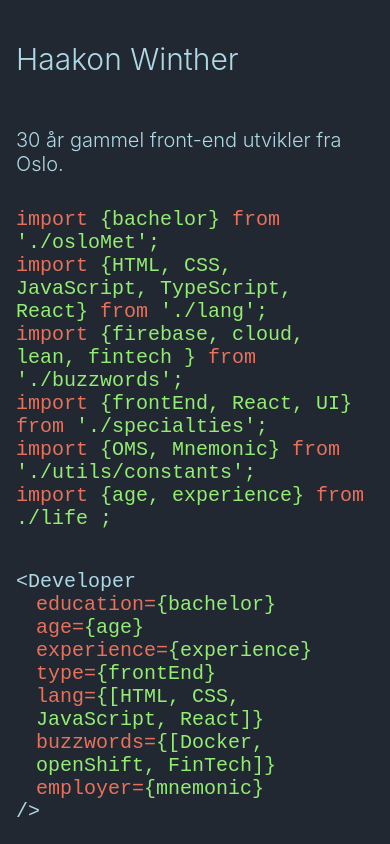
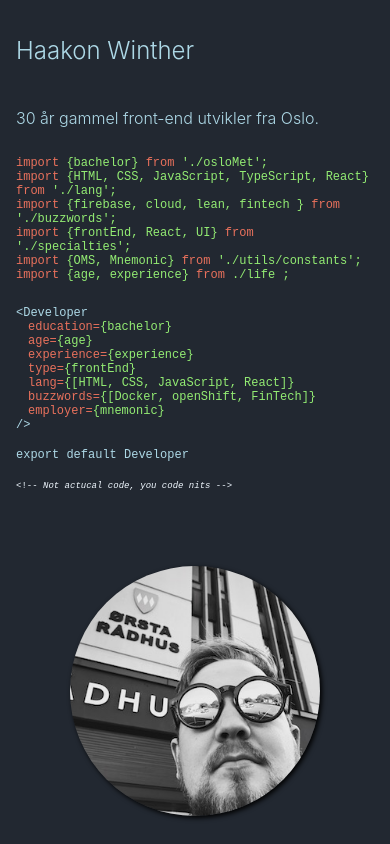
Before and after one commit to HaakonW/haakonw, a React (Create React App) app: page / in a window 390 px wide. Shown: the top 844 px of the page. Built offline with nearby package versions, Linux system fonts and the light colour scheme.

Commit message:
Shrink imports

```diff
--- a/src/App.css
+++ b/src/App.css
@@ -12,6 +12,10 @@
 h3, h4, h5 {
   font-weight: 300;
   color: lightblue;
+}
+
+h5 {
+margin: 0;
 }
 
 
@@ -71,24 +75,11 @@
   grid-template-rows: auto  auto;
 }
 
-@media (max-width: 750px) {
-  .grid-1 {
-    display: grid;
-    grid-template-columns: 1fr;
-    grid-template-rows: auto  ;
-    grid-gap: 10px;
-  }
-  ul {
-    margin-left: 0px;
-    font-size: 0.75em;
-  }
-}
+
 
 /* items */
 
-.grid-1 div {
-  font-size: 20px;
-  }
+
 
 
 .aboutSection{
@@ -115,6 +106,19 @@
   h2 {
     font-size:1em;
   }
+  .grid-1 {
+    display: grid;
+    grid-template-columns: 1fr;
+    grid-template-rows: auto  ;
+    grid-gap: 10px;
+  }
+  ul {
+    margin-left: 0px;
+    font-size: 0.75em;
+  }
+  .imports, .codeBlock  {
+    font-size: 12px ;
+  }
 }
 
 
--- a/src/Imports.js
+++ b/src/Imports.js
@@ -3,28 +3,19 @@
 
 const Imports = () => (
   <div className="imports">
-    <div>
     import <span>{'{bachelor}'}</span> from
-      <span> './osloMet';</span>
-    </div>
-    <div>
+    <span> './osloMet';</span> <br />
     import <span>{'{HTML, CSS, JavaScript, TypeScript, React}'}</span> from
     <span> './lang';</span>
-    </div>
-    <div>
+    <br />
     import <span>{'{firebase, cloud, lean, fintech }'}</span> from
-      <span> './buzzwords';</span>
-    </div>
+    <span> './buzzwords';</span> <br />
     import <span>{' {frontEnd, React, UI} '}</span> from
-    <span> './specialties';</span>
-    <div>
+    <span> './specialties';</span> <br />
     import <span>{' {OMS, Mnemonic} '}</span> from
-      <span> './utils/constants';</span>
-    </div>
-    <div>
+    <span> './utils/constants';</span> <br />
     import <span>{'{age, experience}'}</span> from
     <span>{' ./life '};</span>
-    </div>
   </div>
 );
 
```
Lines whose indentation alone changed are shown as unchanged.
